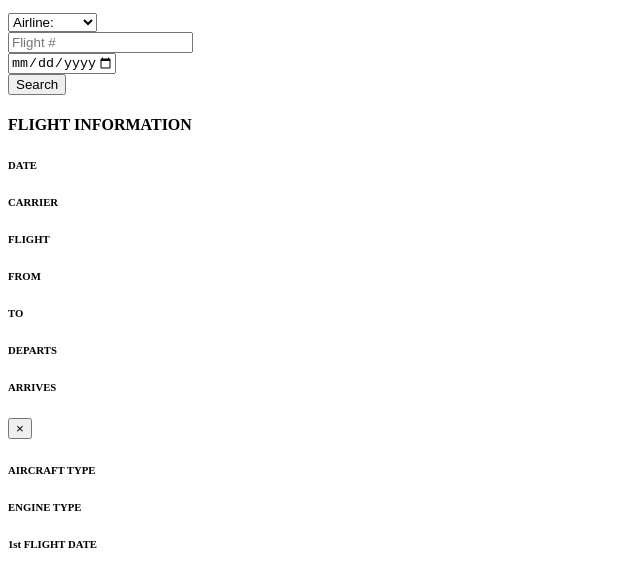
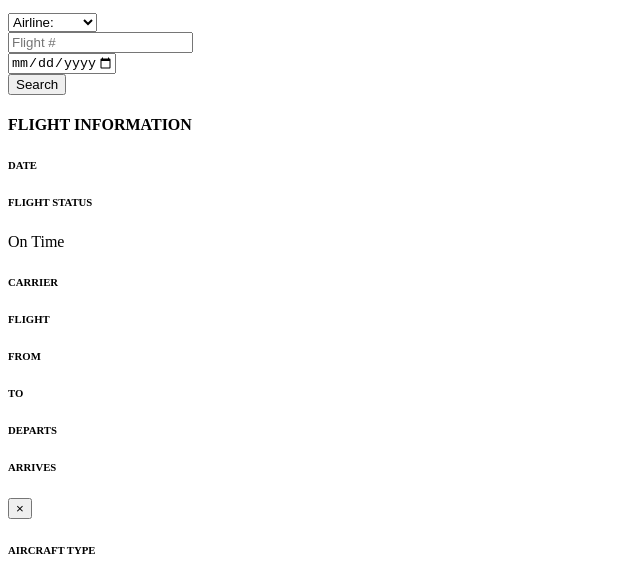
Before and after one commit to brandanpdx/pdx-airport-guide, a website: page src/index.html in a window 1280 px wide. Shown: the part 217-789 px from the top of the page, without its empty margins (0-640 px from the left). Drawn offline with Linux system fonts and the light colour scheme.

Commit message:
add flight status to splash card

```diff
--- a/src/index.html
+++ b/src/index.html
@@ -57,7 +57,8 @@
       <div class="card-body">
         <h6 class="ticket-title text-center">DATE</h6>
         <p class="text-center" id="showDateTime"></p>
-
+        <h6 class="ticket-title text-center">FLIGHT STATUS</h6>
+        <p class="text-center">On Time</p>
         <div class="row">
           <div class="col-sm-6">
             <h6 class="ticket-title text-left">CARRIER</h6>
@@ -65,7 +66,9 @@
           </div>
           <div class="col-sm-6">
             <h6 class="ticket-title text-left">FLIGHT</h6>
-            <strong><a class="openModal"><p id="showFlight"></p></a></strong>
+            <strong><a class="openModal">
+                <p id="showFlight"></p>
+              </a></strong>
           </div>
         </div>
         <div class="row">
@@ -95,7 +98,9 @@
       <div class="modal-dialog" role="document">
         <div class="modal-content">
           <div class="modal-header">
-            <strong><h4 class="modal-title"></h4></strong>
+            <strong>
+              <h4 class="modal-title"></h4>
+            </strong>
             <button type="button" class="close" data-dismiss="modal" aria-label="Close">
               <span aria-hidden="true">&times;</span>
             </button>
@@ -152,4 +157,5 @@
 
   </div>
 </body>
+
 </html>
```
Lines whose indentation alone changed are shown as unchanged.
